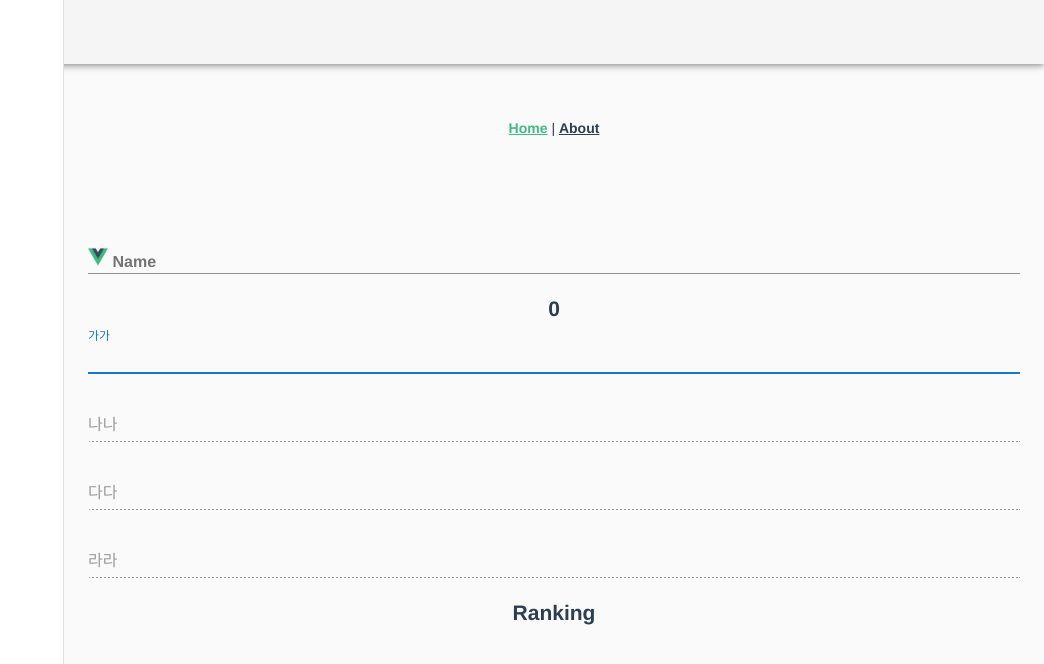
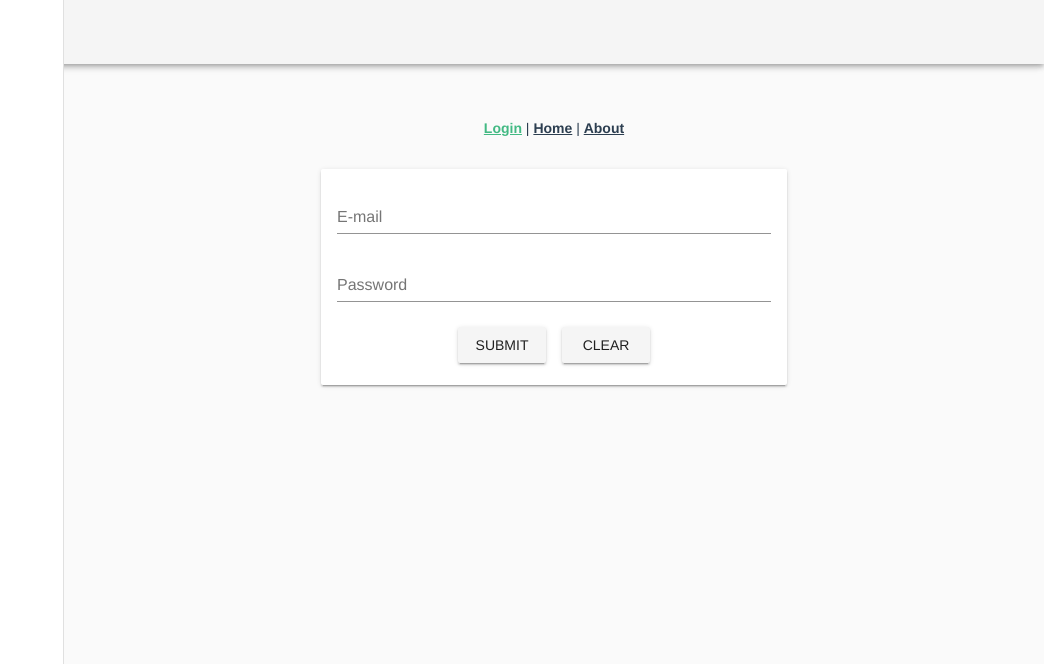
Before and after one commit to fe-playground/k-typing, a Vue app: page /#/ in a window 1280 px wide. Shown: the top 664 px of the page, without its empty margins (236-1280 px from the left). Built offline with nearby package versions, Linux system fonts and the light colour scheme.

Commit message:
feat: login 페이지 작성

```diff
--- a/package.json
+++ b/package.json
@@ -8,6 +8,7 @@
     "lint": "vue-cli-service lint"
   },
   "dependencies": {
+    "vee-validate": "^2.1.3",
     "vue": "^2.5.17",
     "vue-router": "^3.0.1",
     "vuetify": "^1.3.5",
@@ -18,6 +19,7 @@
     "@vue/cli-plugin-eslint": "^3.0.3",
     "@vue/cli-service": "^3.0.3",
     "@vue/eslint-config-standard": "^3.0.5",
+    "material-design-icons-iconfont": "^4.0.2",
     "node-sass": "^4.9.0",
     "sass-loader": "^7.0.1",
     "vue-template-compiler": "^2.5.17"
--- a/src/App.vue
+++ b/src/App.vue
@@ -5,7 +5,8 @@
     <v-content>
       <v-container fluid>
         <div id="nav">
-          <router-link to="/">Home</router-link> |
+          <router-link to="/">Login</router-link> |
+          <router-link to="/home">Home</router-link> |
           <router-link to="/about">About</router-link>
         </div>
         <v-snackbar v-model="toast" :top="true">
--- a/src/main.js
+++ b/src/main.js
@@ -1,18 +1,19 @@
-import Vue from 'vue'
-import Vuetify from 'vuetify'
-import 'vuetify/dist/vuetify.min.css'
+import Vue from 'vue';
+import Vuetify from 'vuetify';
+import 'vuetify/dist/vuetify.min.css';
+import 'material-design-icons-iconfont/dist/material-design-icons.css';
 
-import App from './App.vue'
-import router from './router'
-import store from './store'
+import App from './App.vue';
+import router from './router';
+import store from './store';
 
-Vue.config.productionTip = false
-Vue.use(Vuetify)
+Vue.config.productionTip = false;
+Vue.use(Vuetify);
 
 Vue.prototype.$bus = new Vue({});
 
 new Vue({
   router,
   store,
-  render: h => h(App)
-}).$mount('#app')
+  render: h => h(App),
+}).$mount('#app');
--- a/src/router.js
+++ b/src/router.js
@@ -1,15 +1,24 @@
-import Vue from 'vue'
-import Router from 'vue-router'
-import Home from './views/Home.vue'
+import Vue from 'vue';
+import Router from 'vue-router';
+import Login from './views/Login';
+//import Home from './views/Home.vue';
 
-Vue.use(Router)
+Vue.use(Router);
+
+const NotFound = { template: '<p>Page not found</p>' };
 
 export default new Router({
+  //mode: 'history',
   routes: [
     {
       path: '/',
+      name: 'login',
+      component: Login,
+    },
+    {
+      path: '/home',
       name: 'home',
-      component: Home
+      component: () => import('./views/Home.vue'),
     },
     {
       path: '/about',
@@ -17,7 +26,12 @@ export default new Router({
       // route level code-splitting
       // this generates a separate chunk (about.[hash].js) for this route
       // which is lazy-loaded when the route is visited.
-      component: () => import(/* webpackChunkName: "about" */ './views/About.vue')
-    }
-  ]
-})
+      component: () => import(/* webpackChunkName: "about" */ './views/About.vue'),
+    },
+    {
+      path: '*',
+      //name: 'notFound',
+      component: Login,
+    },
+  ],
+});
--- a/src/store.js
+++ b/src/store.js
@@ -1,11 +1,13 @@
 import Vue from 'vue';
 import Vuex from 'vuex';
+import auth from '@/vuex/auth';
 import home from '@/vuex/home';
 
 Vue.use(Vuex);
 
 export default new Vuex.Store({
   modules: {
+    auth,
     home,
   },
 });
--- /dev/null
+++ b/src/views/Login.vue
@@ -0,0 +1,92 @@
+<template>
+  <v-layout justify-center>
+    <v-flex xs12 sm10 md8 lg6>
+      <v-card ref="form">
+        <v-card-text>
+          <form>
+            <v-text-field
+              v-validate="'required|email'"
+              v-model="email"
+              :error-messages="errors.collect('email')"
+              label="E-mail"
+              data-vv-name="email"
+              required
+            ></v-text-field>
+            <v-text-field
+              v-validate="'required|min:6'"
+              v-model="password"
+              :error-messages="errors.collect('password')"
+              label="Password"
+              data-vv-name="password"
+              type="password"
+              required
+            ></v-text-field>
+
+            <v-btn @click="submit">submit</v-btn>
+            <v-btn @click="clear">clear</v-btn>
+          </form>
+        </v-card-text>
+      </v-card>
+    </v-flex>
+  </v-layout>
+</template>
+
+<script>
+  import Vue from 'vue';
+  import { createNamespacedHelpers } from 'vuex';
+  import VeeValidate from 'vee-validate';
+  Vue.use(VeeValidate);
+
+  const { mapState, mapActions } = createNamespacedHelpers('auth');
+
+  export default {
+    name: 'Login',
+    $_veeValidate: {
+      validator: 'new',
+    },
+
+    data: () => ({
+      name: '',
+      email: '',
+      password: '',
+      dictionary: {
+        attributes: {
+          email: 'E-mail Address',
+          // custom attributes
+        },
+        custom: {
+          password: {
+            required: () => '필수값입니다.',
+            min: 'password는 6글자 이상 입력하세요.',
+            // custom messages
+          },
+        },
+      },
+    }),
+
+    mounted() {
+      this.$validator.localize('en', this.dictionary);
+    },
+
+    methods: {
+      ...mapActions(['login']),
+      submit() {
+        this.$validator.validateAll()
+          .then((success) => {
+            console.log(1111, success);
+            if(!success) return;
+            this.login(this.email);
+          });
+      },
+      clear() {
+        this.email = '';
+        this.password = '';
+        this.$validator.reset();
+      },
+    },
+  };
+</script>
+
+<style scoped>
+
+</style>
--- /dev/null
+++ b/src/vuex/auth.js
@@ -0,0 +1,27 @@
+import router from '@/router';
+
+const state = {
+  email: '',
+  token: '',
+};
+
+const mutations = {
+  setAuthInfo(state, payload) {
+    state.email = payload.email;
+    state.token = payload.token;
+  },
+};
+
+const actions = {
+  async login({ dispatch, commit, getters, rootGetters }, payload) {
+    const token = await fetch('/login');
+    commit('setAuthInfo', {
+      email: payload,
+      token: new Date().getTime(),
+    });
+    router.push('/home');
+  },
+};
+
+const auth = { state, mutations, actions, namespaced: true };
+export default auth;
```
